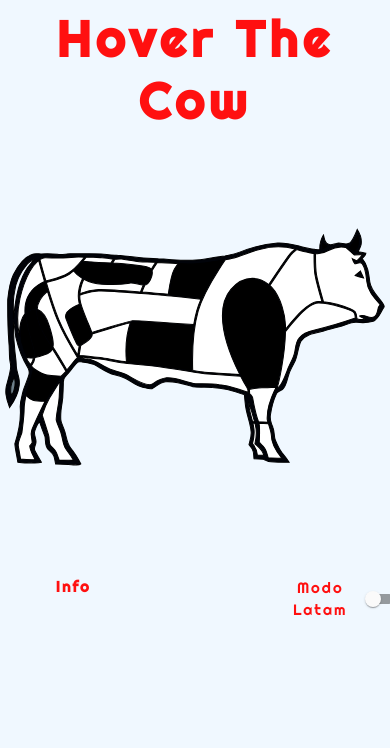
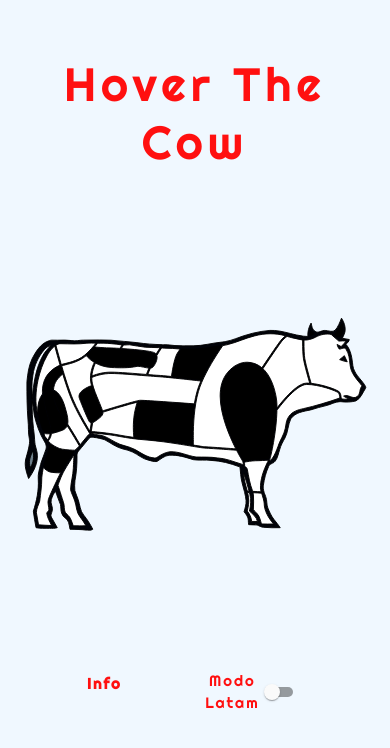
Before and after one commit to CJ-arg/CowProject, a React (Create React App) app: page / in a window 390 px wide. Shown: the top 748 px of the page. Built offline with nearby package versions, Linux system fonts and the light colour scheme; a web font is replaced by a local one.

Commit message:
responsive

```diff
--- a/package.json
+++ b/package.json
@@ -42,11 +42,7 @@
     ]
   },
   "devDependencies": {
-    "autoprefixer": "^10.4.0",
-    "eslint-plugin-import": "^2.25.2",
-    "eslint-plugin-jsx-a11y": "^6.4.1",
-    "eslint-plugin-react": "^7.26.1",
-    "eslint-plugin-react-hooks": "^4.2.0",
+
     "postcss": "^8.3.11"
   }
 }
--- a/src/App.css
+++ b/src/App.css
@@ -1,4 +1,4 @@
-@import url('https://fonts.googleapis.com/css2?family=Marvel:wght@700&family=Righteous&display=swap');
+@import url("https://fonts.googleapis.com/css2?family=Marvel:wght@700&family=Righteous&display=swap");
 
 .container {
   display: block;
@@ -7,27 +7,27 @@
   text-align: center;
 }
 .cowTitle {
- margin-top: 2%;
-  font-family: 'Righteous', cursive;
+  margin-top: 2%;
+  font-family: "Righteous", cursive;
   color: rgb(255, 16, 16);
-  font-size: 50px;
+  font-size: 6rem;
   margin-bottom: -25px;
   letter-spacing: 5px;
 }
 .cowDiv {
-  margin-top: 0;
+  margin-top: 10px;
   display: flex;
   align-items: center;
   justify-content: center;
   color: brown;
- margin-bottom: -25px;
+  margin-bottom: -25px;
 }
 .Nav .leftSide {
   flex: 50%;
   display: flex;
   justify-content: center;
   align-items: center;
-margin-right: 30%;
+  margin-right: 0%;
 }
 .Nav {
   background-color: none;
@@ -35,8 +35,8 @@ margin-right: 30%;
   height: 50px;
   font-family: Arial, Helvetica, sans-serif;
   display: flex;
+  padding: 0, 20% 0, 20%;
 }
-
 
 .containerLatam {
   width: 50%;
@@ -45,13 +45,47 @@ margin-right: 30%;
   justify-content: flex-start;
   height: auto;
   text-align: center;
-
 }
-.latamMode{
-font-family: 'Righteous', cursive;
+.latamMode {
+  font-family: "Righteous", cursive;
   color: rgb(255, 16, 16);
   font-size: 15px;
   margin-left: 10px;
   letter-spacing: 2px;
+}
+@media screen and (max-width: 1200px) {
+  .container {
+    min-height: 288px;
+    padding: 32px;
+  }
 
+  .cowTitle {
+    padding: 28px;
+    font-size: 60pt;
+  }
 }
+@media screen and (max-width: 1000px) {
+  .container {
+    padding: 32px;
+  }
+  .cowTitle {
+    font-size: 50pt;
+  }
+}
+
+@media screen and (max-width: 800px) {
+  .container {
+    padding: 32px;
+  }
+  .cowTitle {
+    font-size: 45pt;
+  }
+}
+@media screen and (max-width: 668px) {
+  .container {
+    padding: 5%;
+  }
+  .cowTitle {
+    font-size: 35pt;
+  }
+}
--- a/src/App.jsx
+++ b/src/App.jsx
@@ -1,5 +1,5 @@
 /* eslint-disable linebreak-style */
-import { FormControlLabel, Switch } from '@material-ui/core';
+import { FormControlLabel, Grid, Switch } from '@material-ui/core';
 import React, { useState } from 'react';
 import './app.css';
 import Info from './components/Info';
@@ -12,7 +12,7 @@ function App() {
   return (
 
     <div className="container">
-      <h1 className="cowTitle"> Hover The Cow </h1>
+      <p className="cowTitle"> Hover The Cow </p>
 
       <div className="cowDiv">
         <SvgImage
@@ -22,15 +22,14 @@ function App() {
           fill="#3c1414"
         />
       </div>
+      <Grid container spacing={4}>
+        <Grid item xs={1}>
 
-      <div className="Nav">
-        <div className="leftSide">
-          <Info />
-          {' '}
-        </div>
+        </Grid>
+        <Grid item xs={4}>  <Info />
 
-        <div className="containerLatam">
-          {' '}
+        </Grid>
+        <Grid item xs={3}>
           <FormControlLabel
             control={(
               <Switch
@@ -43,10 +42,10 @@ function App() {
             labelPlacement="start"
             label={<p className="latamMode">Modo Latam</p>}
           />
-        </div>
-
-      </div>
-
+        </Grid>
+        <Grid item xs={3}>
+        </Grid>
+      </Grid>
     </div>
   );
 }
--- a/src/components/CustomTooltip.jsx
+++ b/src/components/CustomTooltip.jsx
@@ -6,14 +6,13 @@ const CustomTooltip = withStyles(() => ({
     background: '#ffffff',
     color: 'black',
     fontSize: 13,
-    border: '2px  solid #e6e1e1',
+    border: '1px  solid #e6e1e1',
     borderRadius: 5,
     padding: '4',
     paddingLeft: 'none',
     marginLeft: 0,
     paddingRight: 40,
-    height: 'auto',
-    overflow: 'auto',
+
   },
   arrow: {
     color: 'black',
```
Also changed, not shown: .eslintrc.js (deleted), 1 other file (tests, documents, lock files or other folders).
